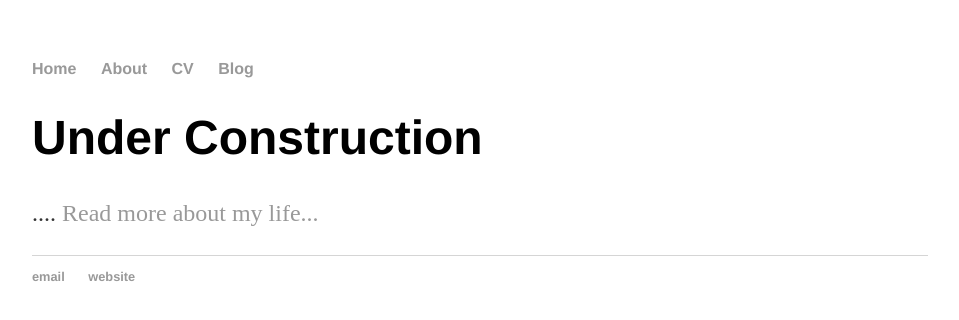
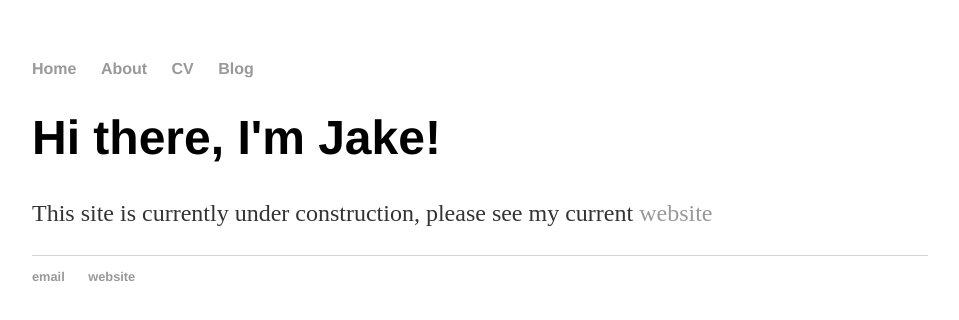
Before and after one commit to jlw-ecoevo/jlw-ecoevo.github.io, a Jekyll site: the page built from index.html, in a window 1280 px wide. Shown: the top 320 px of the page, without its empty margins (160-1119 px from the left). Built offline with Jekyll 4.4.1, drawn with Linux system fonts in a browser that asks for light colours.

Commit message:
Update index.html

```diff
--- a/index.html
+++ b/index.html
@@ -1,30 +1,8 @@
-<!DOCTYPE html>
-<html>
-	<head>
-		<title>Jake L. Weissman, PhD</title>
-		<!-- link to main stylesheet -->
-		<link rel="stylesheet" type="text/css" href="/css/main.css">
-	</head>
-	<body>
-		<nav>
-    		<ul>
-        		<li><a href="/">Home</a></li>
-	        	<li><a href="/about">About</a></li>
-        		<li><a href="/cv">CV</a></li>
-        		<li><a href="/blog">Blog</a></li>
-    		</ul>
-		</nav>
-		<div class="container">
-    		<div class="blurb">
-        		<h1>Under Construction</h1>
-				<p>.... <a href="/about">Read more about my life...</a></p>
-    		</div><!-- /.blurb -->
-		</div><!-- /.container -->
-		<footer>
-    		<ul>
-        		<li><a href="mailto:jlweissman@gmail.com">email</a></li>
-        		<li><a href="https://jlwecoevo.weebly.com/">website</a></li>
-			</ul>
-		</footer>
-	</body>
-</html>
+---
+layout: default
+title: Jake L. Weissman, PhD
+---
+<div class="blurb">
+	<h1>Hi there, I'm Jake!</h1>
+	<p> This site is currently under construction, please see my current <a href="https://jlwecoevo.weebly.com/">website</a> </p>
+</div><!-- /.blurb -->
```
